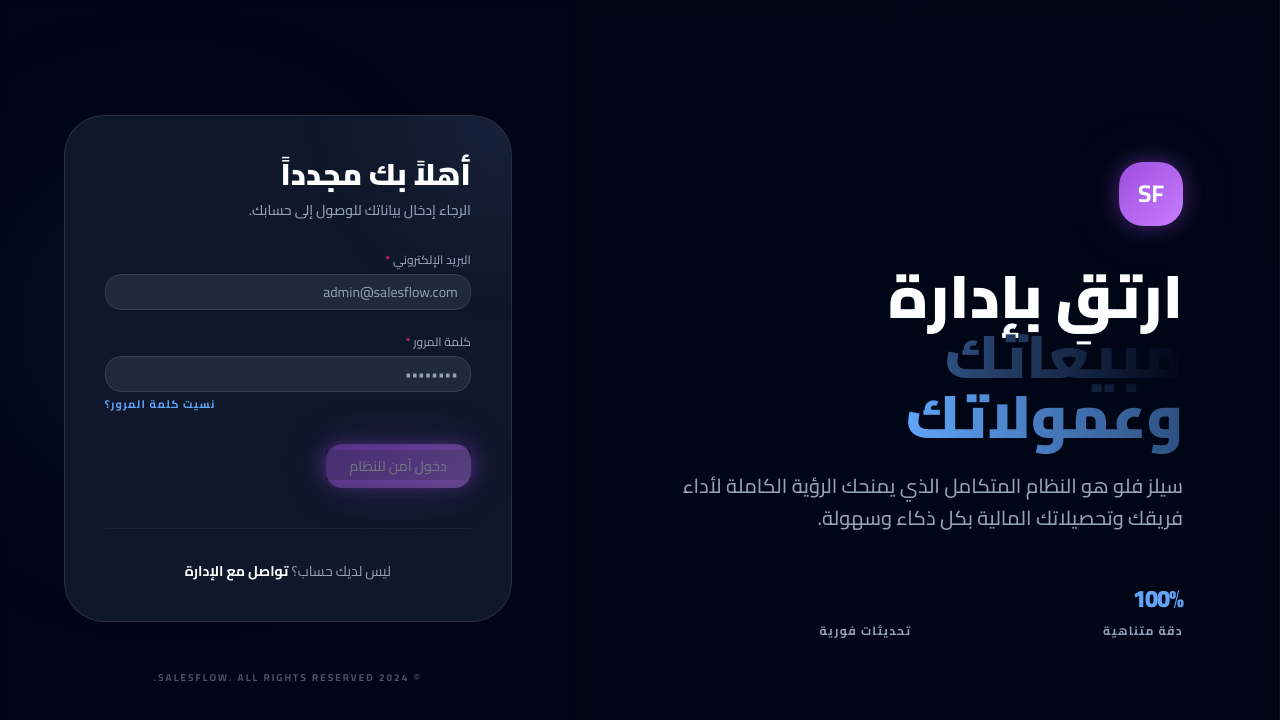
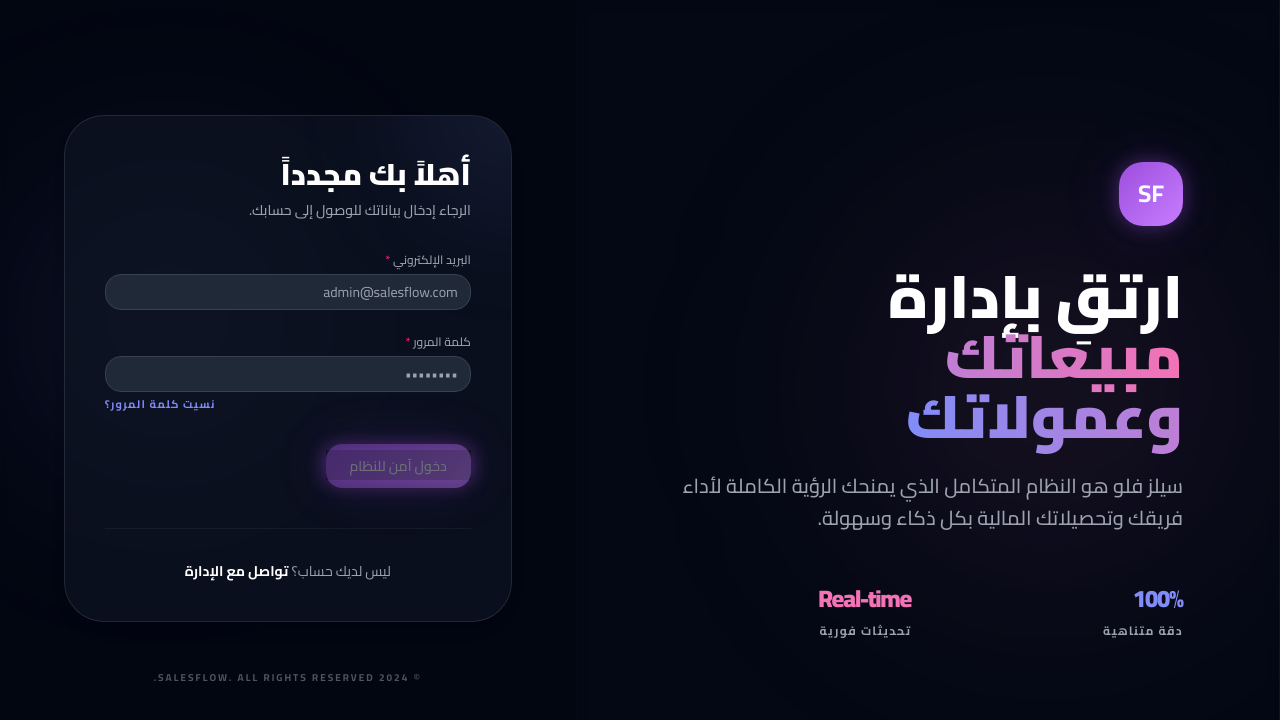
Before and after one commit to Fairdirection/big-system, an Angular app in the folder salesflow-frontend/: page /auth/login in a window 1280 px wide. Shown: the top 720 px of the page. Built offline with nearby package versions, Linux system fonts and the light colour scheme.

Commit message:
fix: Removed inconsistent hardcoded component styles and unified under Flat UI

```diff
--- a/salesflow-frontend/src/app/features/clients/client-list/client-list.component.ts
+++ b/salesflow-frontend/src/app/features/clients/client-list/client-list.component.ts
@@ -29,7 +29,7 @@ import { RouterLink } from '@angular/router';
       </header>
 
       <!-- Search Bar -->
-      <div class="bg-sf-surface/50 p-4 rounded-2xl border border-sf-border shadow-xl">
+      <div class="bg-sf-surface p-4 rounded-2xl border border-sf-border shadow-sm">
         <div class="relative w-full">
           <ng-icon name="heroMagnifyingGlass" class="absolute right-4 top-1/2 -translate-y-1/2 text-sf-muted"></ng-icon>
           <input type="text" (input)="onSearch($event)" placeholder="بحث بالاسم، الكود، أو معلومات الاتصال..."
@@ -38,7 +38,7 @@ import { RouterLink } from '@angular/router';
       </div>
 
       <!-- Client Table -->
-      <div class="glass-card rounded-2xl border border-sf-border shadow-2xl overflow-hidden">
+      <div class="bg-sf-surface border border-sf-border shadow-sm rounded-2xl overflow-hidden">
         <div class="overflow-x-auto">
           <table class="w-full text-right border-collapse">
             <thead>
@@ -123,21 +123,7 @@ import { RouterLink } from '@angular/router';
       </ng-template>
     </div>
   `,
-  styles: [`
-    .glass-card {
-      background: rgba(17, 24, 39, 0.4);
-      backdrop-filter: blur(12px);
-    }
-
-    @keyframes fade-in {
-      from { opacity: 0; transform: translateY(10px); }
-      to { opacity: 1; transform: translateY(0); }
-    }
-
-    .animate-fade-in {
-      animation: fade-in 0.6s cubic-bezier(0.16, 1, 0.3, 1) forwards;
-    }
-  `]
+  styles: [``]
 })
 export class ClientListComponent implements OnInit {
   private clientService = inject(ClientService);
--- a/salesflow-frontend/src/app/features/dashboard/dashboard.component.ts
+++ b/salesflow-frontend/src/app/features/dashboard/dashboard.component.ts
@@ -120,7 +120,7 @@ import {
 
       <div class="grid grid-cols-1 lg:grid-cols-3 gap-8 pt-4">
         <!-- Team Performance -->
-        <div class="lg:col-span-2 glass-card p-6 rounded-2xl border border-sf-border shadow-2xl">
+        <div class="lg:col-span-2 bg-sf-surface p-6 rounded-2xl border border-sf-border shadow-sm">
           <div class="flex items-center justify-between mb-8">
             <div class="flex items-center gap-2">
               <h3 class="text-lg font-display font-bold text-sf-text">أداء الفرق</h3>
@@ -161,7 +161,7 @@ import {
         </div>
 
         <!-- Claim Status -->
-        <div class="glass-card p-6 rounded-2xl border border-sf-border shadow-2xl">
+        <div class="bg-sf-surface p-6 rounded-2xl border border-sf-border shadow-sm">
           <div class="flex items-center gap-2 mb-8">
             <h3 class="text-lg font-display font-bold text-sf-text">حالة التحصيل</h3>
             <div class="group relative">
@@ -226,22 +226,7 @@ import {
       </div>
     </ng-template>
   `,
-  styles: [`
-    :host { display: block; }
-
-    .shadow-glow-sm {
-      box-shadow: 0 0 10px rgba(147, 51, 234, 0.3);
-    }
-
-    @keyframes fade-in {
-      from { opacity: 0; transform: translateY(10px); }
-      to { opacity: 1; transform: translateY(0); }
-    }
-
-    .animate-fade-in {
-      animation: fade-in 0.6s cubic-bezier(0.16, 1, 0.3, 1) forwards;
-    }
-  `]
+  styles: [``]
 })
 export class DashboardComponent {
   private dashboardService = inject(DashboardService);
--- a/salesflow-frontend/src/app/shared/components/sidebar/sidebar.component.html
+++ b/salesflow-frontend/src/app/shared/components/sidebar/sidebar.component.html
@@ -9,7 +9,7 @@
        [class.translate-x-full]="!mobileMenuOpen()"
        [class.translate-x-0]="mobileMenuOpen()"
        class="fixed right-0 top-0 bottom-0 z-50 flex flex-col
-              bg-sf-secondary border-l border-sf-border/10
+              bg-sf-surface border-l border-sf-border
               transition-all duration-500 cubic-bezier(0.4, 0, 0.2, 1) overflow-hidden shadow-2xl
               lg:translate-x-0">
 
@@ -20,8 +20,8 @@
     </div>
     @if (expanded() || mobileMenuOpen()) {
       <div class="mr-4 animate-fade-in">
-        <h2 class="text-lg font-display font-black text-white tracking-tight">SalesFlow</h2>
-        <p class="text-[10px] font-black text-white/40 uppercase tracking-widest leading-none">v1.2.4 Premium</p>
+        <h2 class="text-lg font-display font-black text-sf-text tracking-tight">SalesFlow</h2>
+        <p class="text-[10px] font-black text-sf-muted uppercase tracking-widest leading-none">v1.2.4 Premium</p>
       </div>
     }
   </div>
@@ -32,8 +32,8 @@
       <a [routerLink]="item.path" routerLinkActive="active-nav-item"
          (click)="closeMobileMenu()"
          [title]="item.label"
-         class="nav-item group flex items-center gap-4 px-4 py-3 rounded-xl
-                text-white/60 hover:text-white hover:bg-white/5
+         class="nav-item group flex items-center gap-4 px-4 py-3 rounded-2xl
+                text-sf-muted hover:text-sf-text hover:bg-sf-elevated
                 transition-all duration-300 cursor-pointer relative">
         <div class="w-6 h-6 flex-shrink-0 transition-all duration-300
                     group-hover:scale-110 group-hover:text-sf-primary">
@@ -60,8 +60,8 @@
       </div>
       @if (expanded() || mobileMenuOpen()) {
         <div class="flex-1 min-w-0 animate-fade-in">
-          <p class="text-xs font-bold text-white truncate">{{ currentUser()?.name }}</p>
-          <p class="text-[10px] font-medium text-white/40 truncate">{{ currentUser()?.email }}</p>
+          <p class="text-xs font-bold text-sf-text truncate">{{ currentUser()?.name }}</p>
+          <p class="text-[10px] font-medium text-sf-muted truncate">{{ currentUser()?.email }}</p>
         </div>
       }
     </div>
@@ -103,7 +103,7 @@
 
 <style>
   .active-nav-item {
-    @apply text-white bg-sf-primary border-none shadow-lg shadow-sf-primary/20;
+    @apply text-sf-primary bg-sf-primary/10 border border-sf-primary/20 shadow-sm shadow-sf-primary/5;
   }
   .active-nav-item div {
     @apply text-sf-primary scale-110;
--- a/salesflow-frontend/src/app/shared/components/stat-card/stat-card.component.ts
+++ b/salesflow-frontend/src/app/shared/components/stat-card/stat-card.component.ts
@@ -20,7 +20,7 @@ import { heroBanknotes, heroChartBar, heroShoppingBag, heroClock, heroCheckCircl
   ],
   changeDetection: ChangeDetectionStrategy.OnPush,
   template: `
-    <div class="glass-card p-6 border border-sf-border group hover:border-sf-primary/40 transition-all duration-300">
+    <div class="bg-sf-surface p-6 border border-sf-border group hover:border-sf-primary/40 transition-all duration-300 rounded-2xl shadow-sm">
       <div class="flex items-center justify-between mb-4">
         <span class="text-xs font-black text-sf-muted uppercase tracking-widest">{{ title || label }}</span>
         <div [class]="iconClasses">
--- a/salesflow-frontend/src/styles.css
+++ b/salesflow-frontend/src/styles.css
@@ -3,33 +3,34 @@
 @tailwind utilities;
 
 :root {
-  /* Premium Deep Cobalt & Crisp Design */
-  --sf-bg: 248 250 252;       /* Slate 50 - Fresh base */
-  --sf-surface: 255 255 255;  /* Pure white surface */
-  --sf-elevated: 241 245 249; /* Slate 100 - Flat hover */
-  --sf-border: 226 232 240;   /* Slate 200 - Sharp borders */
-  --sf-text: 15 23 42;        /* Slate 900 - Deep text */
-  --sf-muted: 71 85 105;      /* Slate 600 - Readable secondary */
-  --sf-subtle: 148 163 184;   /* Slate 400 - Tertiary */
-  --sf-primary: 37 99 235;    /* Royal Blue 600 */
-  --sf-secondary: 15 23 42;   /* Deep Navy Sidebar Base */
+  /* Premium Light Mode (Softer Professional Aesthetic) */
+  --sf-bg: 249 250 251;       /* Gray 50 - Softer than Slate */
+  --sf-surface: 255 255 255;  /* Pure White */
+  --sf-elevated: 243 244 246; /* Gray 100 - Soft hover */
+  --sf-border: 229 231 235;   /* Gray 200 - Very subtle borders */
+  --sf-text: 31 41 55;        /* Gray 800 - Softer than pure black */
+  --sf-muted: 75 85 99;       /* Gray 600 - Readable secondary */
+  --sf-subtle: 156 163 175;   /* Gray 400 - Subtle tertiary */
+  --sf-primary: 67 56 202;    /* Indigo 700 - Deeper, more stable Indigo */
+  --sf-secondary: 190 24 93;  /* Pink 700 - More professional Pink */
 
-  --sf-success: 5 150 105;    /* Emerald 600 */
-  --sf-warning: 217 119 6;    /* Amber 600 */
-  --sf-error: 220 38 38;      /* Red 600 */
-  --sf-info: 8 145 178;       /* Cyan 600 */
+  --sf-success: 21 128 61;    /* Green 700 */
+  --sf-warning: 180 83 9;     /* Amber 700 */
+  --sf-error: 185 28 28;      /* Red 700 */
+  --sf-info: 14 116 144;      /* Cyan 700 */
 }
 
 html.dark {
-  --sf-bg: 2 6 23;            /* Slate 950 */
-  --sf-surface: 15 23 42;     /* Slate 900 */
-  --sf-elevated: 30 41 59;    /* Slate 800 */
-  --sf-border: 51 65 85;      /* Slate 700 */
-  --sf-text: 248 250 252;     /* Slate 50 */
-  --sf-muted: 148 163 184;    /* Slate 400 */
-  --sf-subtle: 71 85 105;     /* Slate 600 */
-  --sf-primary: 96 165 250;   /* Blue 400 */
-  --sf-secondary: 2 6 23;     /* Darker navy */
+  /* Premium Dark Mode (Deep Midnight Aesthetic) */
+  --sf-bg: 3 7 18;            /* Gray 950 */
+  --sf-surface: 17 24 39;     /* Gray 900 */
+  --sf-elevated: 31 41 55;    /* Gray 800 */
+  --sf-border: 55 65 81;      /* Gray 700 */
+  --sf-text: 249 250 251;     /* Gray 50 */
+  --sf-muted: 156 163 175;    /* Gray 400 */
+  --sf-subtle: 75 85 99;      /* Gray 600 */
+  --sf-primary: 129 140 248;  /* Indigo 400 */
+  --sf-secondary: 244 114 182;/* Pink 400 */
 
   --sf-success: 34 197 94;
   --sf-warning: 245 158 11;
@@ -40,7 +41,7 @@ html.dark {
 /* SalesFlow global base */
 @layer base {
   html {
-    @apply bg-sf-bg text-sf-text font-body antialiased;
+    @apply bg-sf-bg text-sf-text font-body antialiased transition-all duration-300;
   }
 
   * {
@@ -51,31 +52,31 @@ html.dark {
     @apply w-1.5;
   }
   ::-webkit-scrollbar-track {
-    @apply bg-sf-bg;
+    @apply bg-sf-surface;
   }
   ::-webkit-scrollbar-thumb {
     @apply bg-sf-border rounded-full;
   }
 
-  /* Subtle Modern Pattern */
+  /* Theme-aware Mesh Gradient Background - Subtle */
   .bg-mesh {
-    background-image:
-      radial-gradient(at 0% 0%, rgba(var(--sf-primary), 0.02) 0px, transparent 50%),
-      radial-gradient(at 100% 100%, rgba(var(--sf-primary), 0.02) 0px, transparent 50%);
-    background-color: rgb(var(--sf-bg));
+    background: radial-gradient(at 0% 0%, rgba(var(--sf-primary), 0.03) 0px, transparent 50%),
+                radial-gradient(at 100% 0%, rgba(var(--sf-secondary), 0.02) 0px, transparent 50%),
+                radial-gradient(at 100% 100%, rgba(var(--sf-primary), 0.03) 0px, transparent 50%),
+                radial-gradient(at 0% 100%, rgba(var(--sf-secondary), 0.02) 0px, transparent 50%);
   }
 
-  /* Sharp Card Style (Flat UI) */
+  /* Ultra Glassmorphism - Adaptive & Softer */
   .glass-ultra {
-    @apply bg-sf-surface border border-sf-border/80 shadow-sm;
+    @apply bg-sf-surface/60 backdrop-blur-xl border border-sf-border/30 shadow-lg;
   }
 
   .glass-card {
-    @apply bg-sf-surface border border-sf-border/60 transition-all duration-200;
+    @apply bg-sf-surface/80 backdrop-blur-lg border border-sf-border/50 shadow-md transition-all duration-300;
   }
 
   .glass-glow {
-    @apply border-sf-primary/20 bg-sf-primary/[0.02];
+    box-shadow: 0 0 40px rgba(var(--sf-primary), 0.02), inset 0 0 20px rgba(var(--sf-surface), 0.01);
   }
 
   /* Floating Animation */
```
